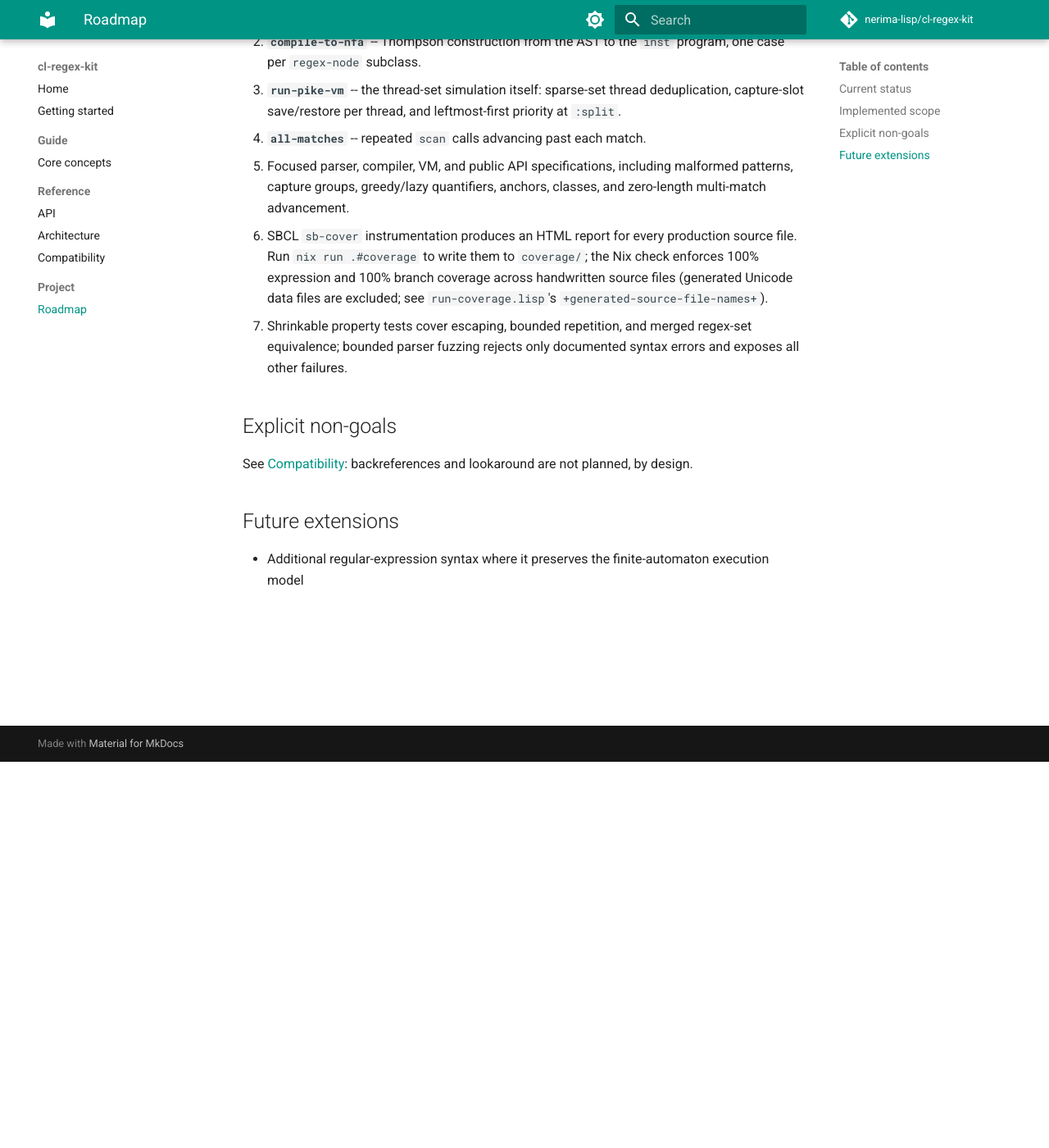
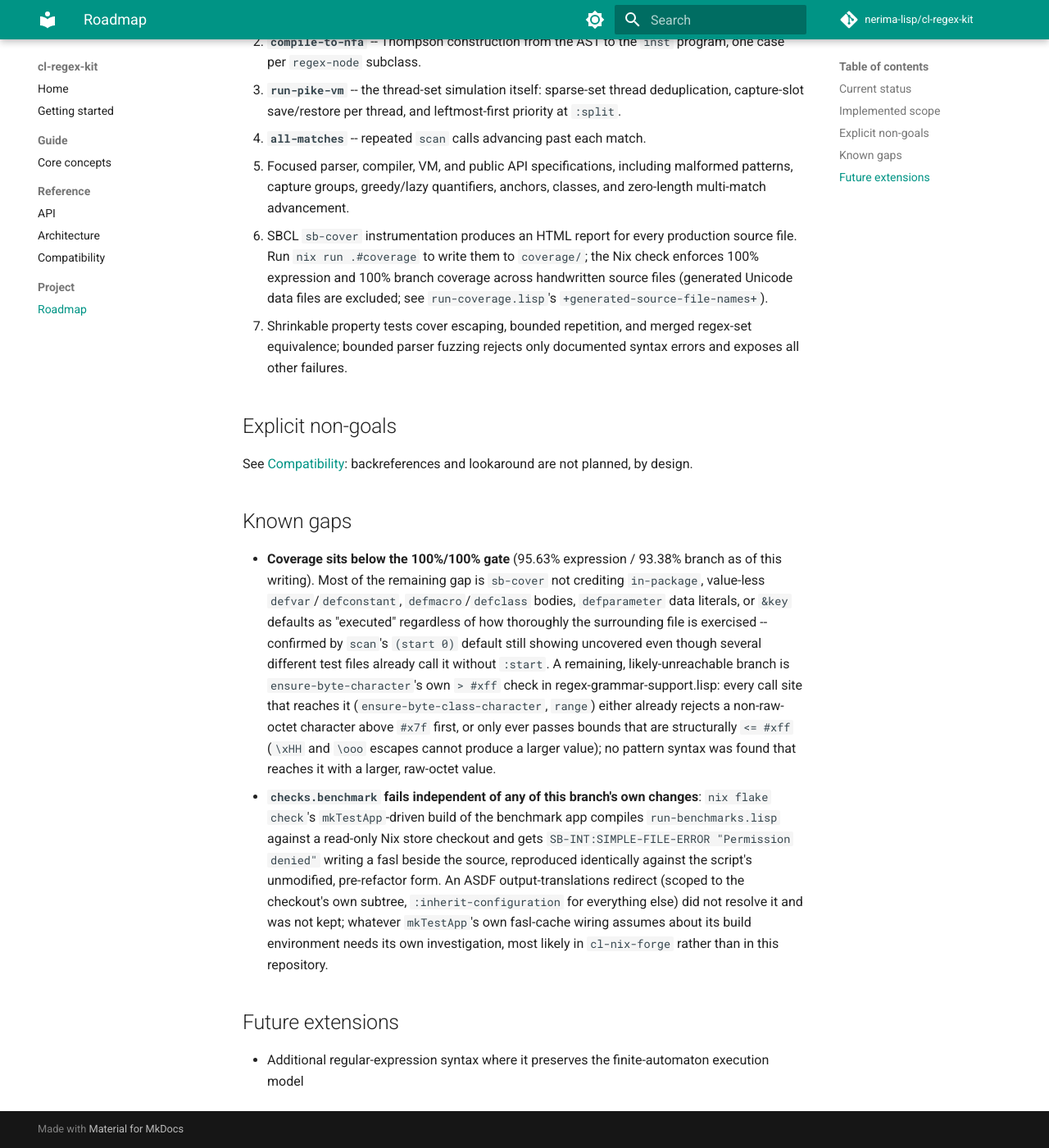
Before and after one commit to nerima-lisp/cl-regex-kit, an MkDocs documentation site: the page built from docs/src/project/roadmap.md, in a window 1280 px wide and 1400 px high, scrolled down 471 px. Shown: the whole window at 82% size. Built offline with MkDocs 1.6.1 and Material for MkDocs 9.7.7, drawn with Linux system fonts in a browser that asks for light colours; comment, search, counter and statistics services are not loaded.

Commit message:
docs: record the coverage gap and checks.benchmark issue as known gaps
Both were investigated and left open this session; recording the
root-cause analysis in the Roadmap (rather than only in commit
messages and the PR description) keeps it discoverable from the
published docs site for whoever picks either one up next.

```diff
--- a/docs/src/project/roadmap.md
+++ b/docs/src/project/roadmap.md
@@ -37,6 +37,35 @@ non-overlapping results while safely advancing through zero-length matches.
 See [Compatibility](../reference/compatibility.md): backreferences and lookaround
 are not planned, by design.
 
+## Known gaps
+
+- **Coverage sits below the 100%/100% gate** (95.63% expression / 93.38%
+  branch as of this writing). Most of the remaining gap is `sb-cover` not
+  crediting `in-package`, value-less `defvar`/`defconstant`,
+  `defmacro`/`defclass` bodies, `defparameter` data literals, or `&key`
+  defaults as "executed" regardless of how thoroughly the surrounding file
+  is exercised -- confirmed by `scan`'s `(start 0)` default still showing
+  uncovered even though several different test files already call it
+  without `:start`. A remaining, likely-unreachable branch is
+  `ensure-byte-character`'s own `> #xff` check in
+  regex-grammar-support.lisp: every call site that reaches it
+  (`ensure-byte-class-character`, `range`) either already rejects a
+  non-raw-octet character above `#x7f` first, or only ever passes bounds
+  that are structurally `<= #xff` (`\xHH` and `\ooo` escapes cannot
+  produce a larger value); no pattern syntax was found that reaches it
+  with a larger, raw-octet value.
+- **`checks.benchmark` fails independent of any of this branch's own
+  changes**: `nix flake check`'s `mkTestApp`-driven build of the benchmark
+  app compiles `run-benchmarks.lisp` against a read-only Nix store
+  checkout and gets `SB-INT:SIMPLE-FILE-ERROR "Permission denied"`
+  writing a fasl beside the source, reproduced identically against the
+  script's unmodified, pre-refactor form. An ASDF output-translations
+  redirect (scoped to the checkout's own subtree, `:inherit-configuration`
+  for everything else) did not resolve it and was not kept; whatever
+  `mkTestApp`'s own fasl-cache wiring assumes about its build environment
+  needs its own investigation, most likely in `cl-nix-forge` rather than
+  in this repository.
+
 ## Future extensions
 
 - Additional regular-expression syntax where it preserves the finite-automaton
```
